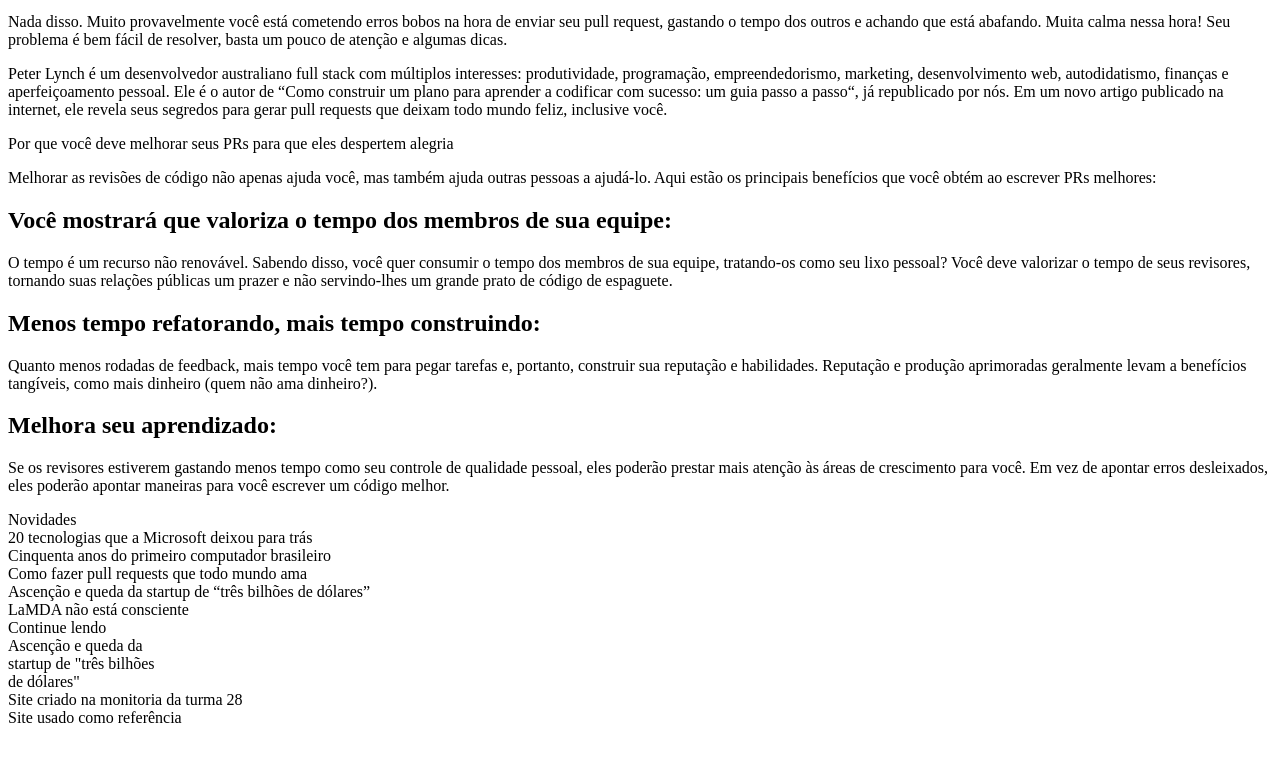
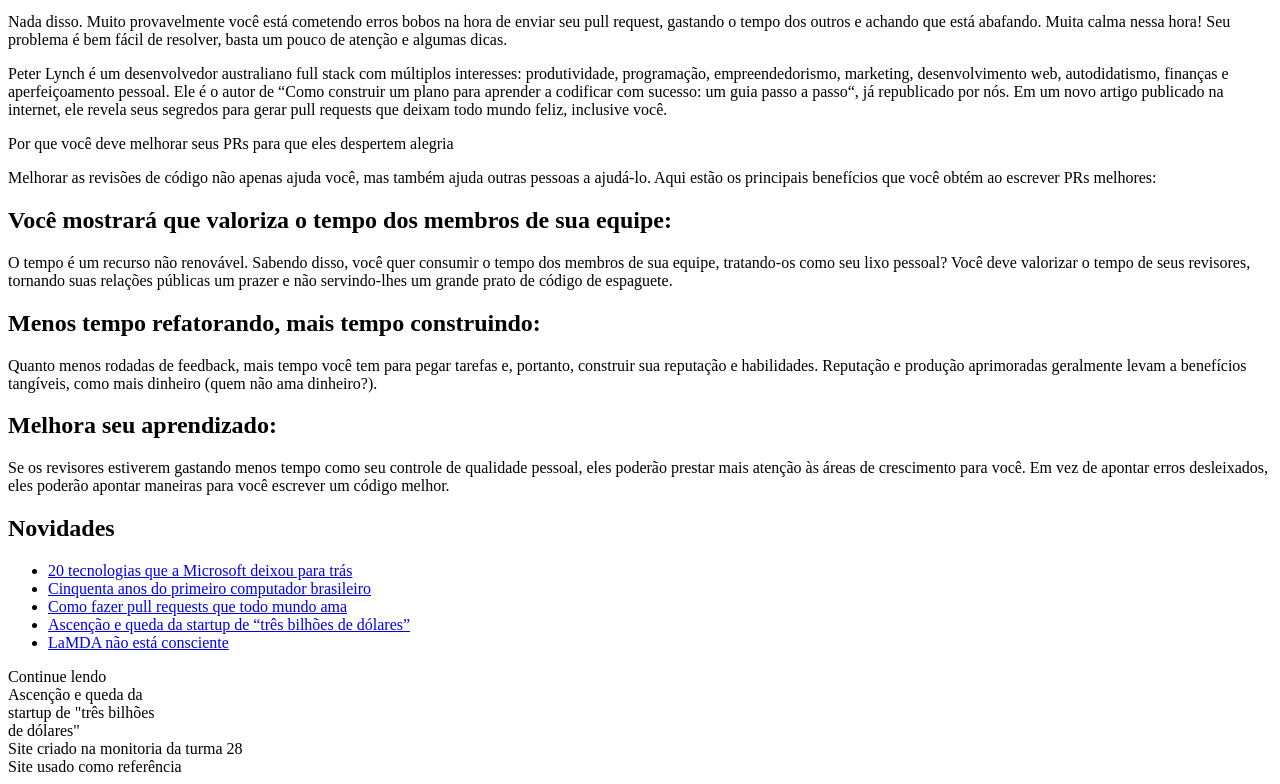
Before and after one commit to Paludio/Esquenta-lessons-learned, a plain HTML site: page index.html in a window 1280 px wide. Shown: the part 1314-2098 px from the top of the page. Before the commit the page ends 2049 px from the top, so only its background shows below. Drawn offline with Linux system fonts and the light colour scheme; files whose address does not match are found by name.

Commit message:
Aside feito

```diff
--- a/index.html
+++ b/index.html
@@ -47,17 +47,26 @@
         </article>
       </section>
 
-      <div>
-        <div>Novidades</div>
-        <div>
-          <div><div href="https://www.codigofonte.com.br/artigos/20-tecnologias-que-a-microsoft-deixou-para-tras">20 tecnologias que a Microsoft deixou para trás</main></div>
-          <div><div href="https://www.codigofonte.com.br/artigos/cinquenta-anos-do-primeiro-computador-brasileiro">Cinquenta anos do primeiro computador brasileiro</div></div>
-          <div><div href="https://www.codigofonte.com.br/artigos/como-fazer-pull-requests-que-todo-mundo-ama">Como fazer pull requests que todo mundo ama</></div>
-          <div><div href="https://www.codigofonte.com.br/artigos/ascencao-e-queda-da-startup-de-tres-bilhoes-de-dolares">Ascenção e queda da startup de “três bilhões de dólares”</></div>
-          <div><div href="https://www.codigofonte.com.br/artigos/lamda-nao-esta-consciente">LaMDA não está consciente</div></div>
-        </div>
-      </div>
-
+      <aside>
+        <h2>Novidades</h2>
+        <ul>
+          <li>
+            <a href="https://www.codigofonte.com.br/artigos/20-tecnologias-que-a-microsoft-deixou-para-tras">20 tecnologias que a Microsoft deixou para trás</a>
+          </li>
+          <li>
+            <a href="https://www.codigofonte.com.br/artigos/cinquenta-anos-do-primeiro-computador-brasileiro">Cinquenta anos do primeiro computador brasileiro</a>
+          </li>
+          <li>
+            <a href="https://www.codigofonte.com.br/artigos/como-fazer-pull-requests-que-todo-mundo-ama">Como fazer pull requests que todo mundo ama</a>
+          </li>
+          <li>
+            <a href="https://www.codigofonte.com.br/artigos/ascencao-e-queda-da-startup-de-tres-bilhoes-de-dolares">Ascenção e queda da startup de “três bilhões de dólares”</a>
+          </li>
+          <li>
+            <a href="https://www.codigofonte.com.br/artigos/lamda-nao-esta-consciente">LaMDA não está consciente</a>
+          </li>
+        </ul>
+      </aside>
     </main>
 
     <div>
```
